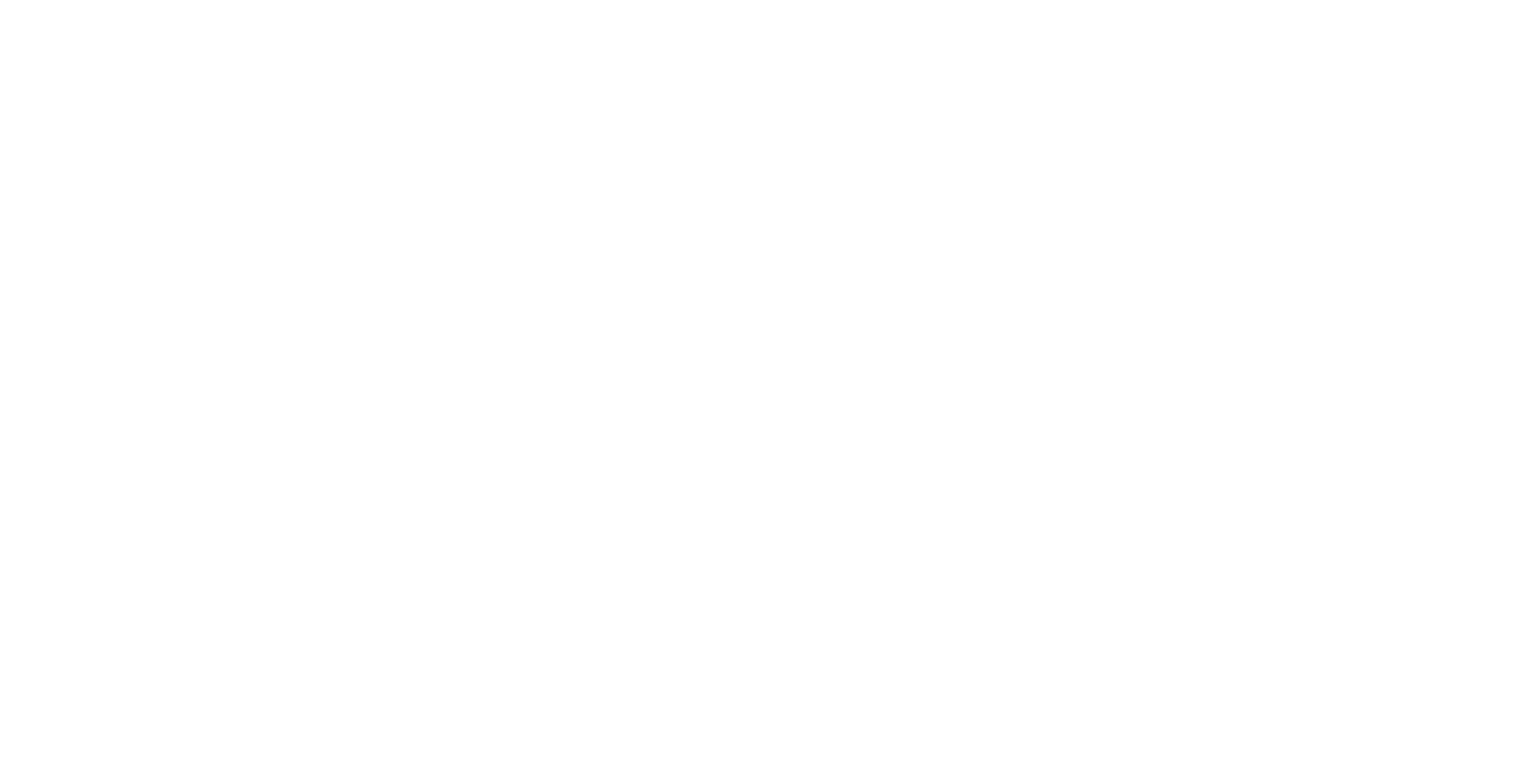
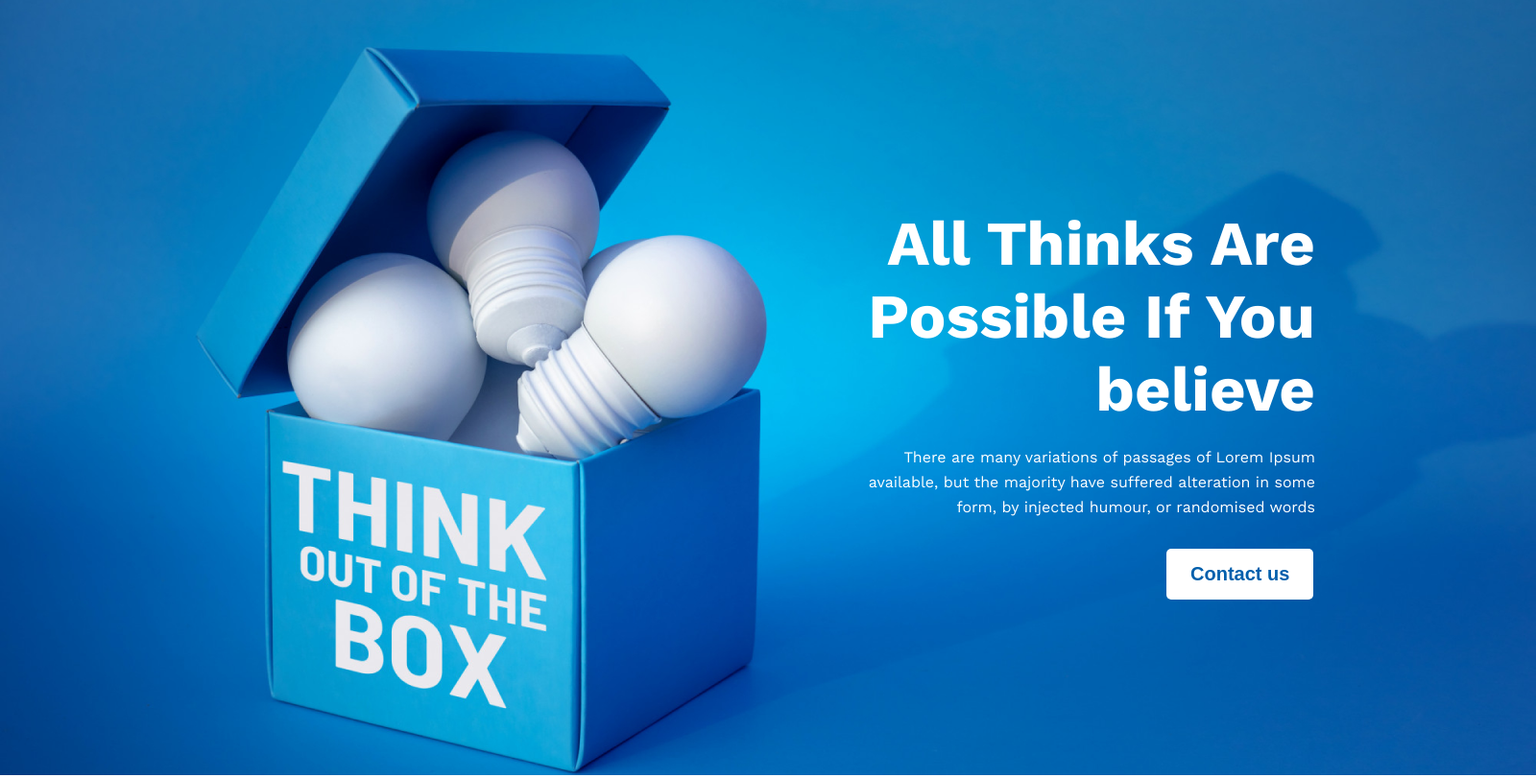
Before and after one commit to Mostakim3157/practice-new-year, a plain HTML site: page index.html in a window 1280 px wide. Shown: the whole page at 96% size, 1600 px wide, since content can reach past the window. Drawn offline with nearby package versions, Linux system fonts and the light colour scheme.

Commit message:
header added

```diff
--- a/index.html
+++ b/index.html
@@ -1,13 +1,26 @@
 <!DOCTYPE html>
 <html lang="en">
+
 <head>
     <meta charset="UTF-8">
     <meta name="viewport" content="width=device-width, initial-scale=1.0">
     <title>New Year Project</title>
+    <link rel="preconnect" href="https://fonts.googleapis.com">
+<link rel="preconnect" href="https://fonts.gstatic.com" crossorigin>
+<link href="https://fonts.googleapis.com/css2?family=Work+Sans:wght@300;400;500;600;700;800&display=swap" rel="stylesheet">
+<link rel="stylesheet" href="style/color.css">
 </head>
+
 <body>
-    <header>    </header>
+    <header>
+        <div class="header-container">
+            <h2 class="header-title">All Thinks Are Possible If You believe</h2>
+            <p class="header-discription">There are many variations of passages of Lorem Ipsum available, but the majority have suffered alteration in some form, by injected humour, or randomised words</p>
+            <button class="btn-primary">Contact us</button>
+        </div>
+    </header>
     <main></main>
     <footer></footer>
 </body>
+
 </html>
--- a/style/color.css
+++ b/style/color.css
@@ -0,0 +1,45 @@
+/* common styles */
+* {
+  margin: 0;
+  padding: 0;
+}
+
+body {
+  font-family: "Work Sans", sans-serif;
+}
+
+/* header starts */
+header {
+  background-image: url("../images/banner/banner3.png");
+  width: 1600px;
+  height: 808px;
+}
+
+.header-title {
+  color: #fff;
+  text-align: right;
+  font-size: 65px;
+  font-weight: 700;
+  padding: 216px 230px 0px 845px;
+}
+
+.header-discription {
+  color: #ffffff;
+  text-align: right;
+  font-size: 16px;
+  font-weight: 400;
+  line-height: 26px;
+  padding: 20px 230px 20px 876px;
+}
+
+.btn-primary {
+  color: #005fac;
+  text-align: right;
+  font-size: 20px;
+  font-weight: 600;
+  border: none;
+  border-radius: 5px;
+  background: #fff;
+  margin: 10px 223px 186px 1215px;
+  padding: 15px 25px 15px 25px
+}
```
